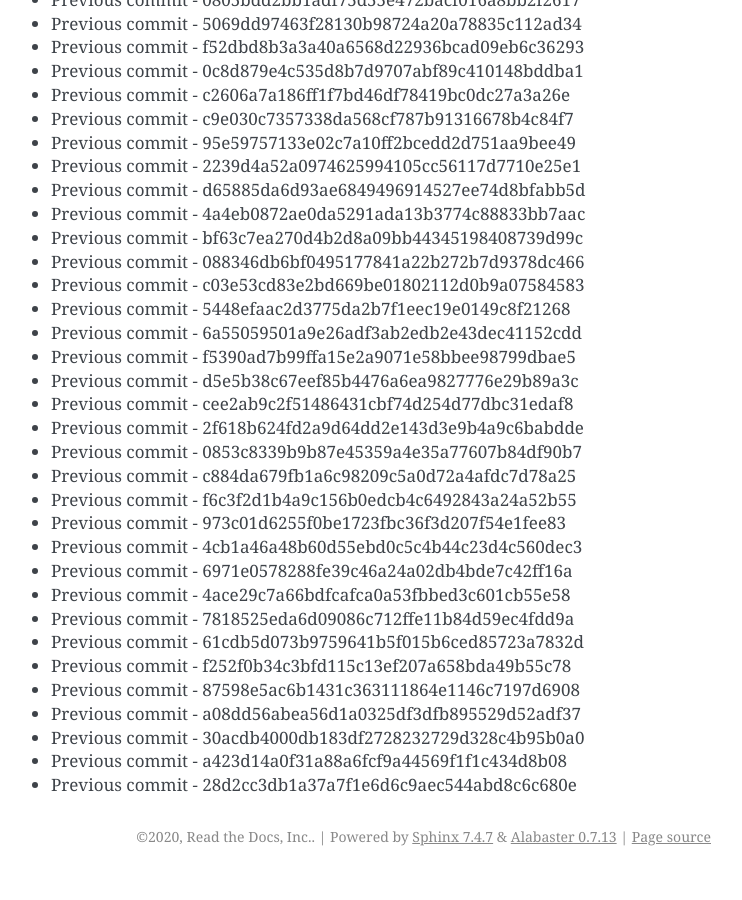
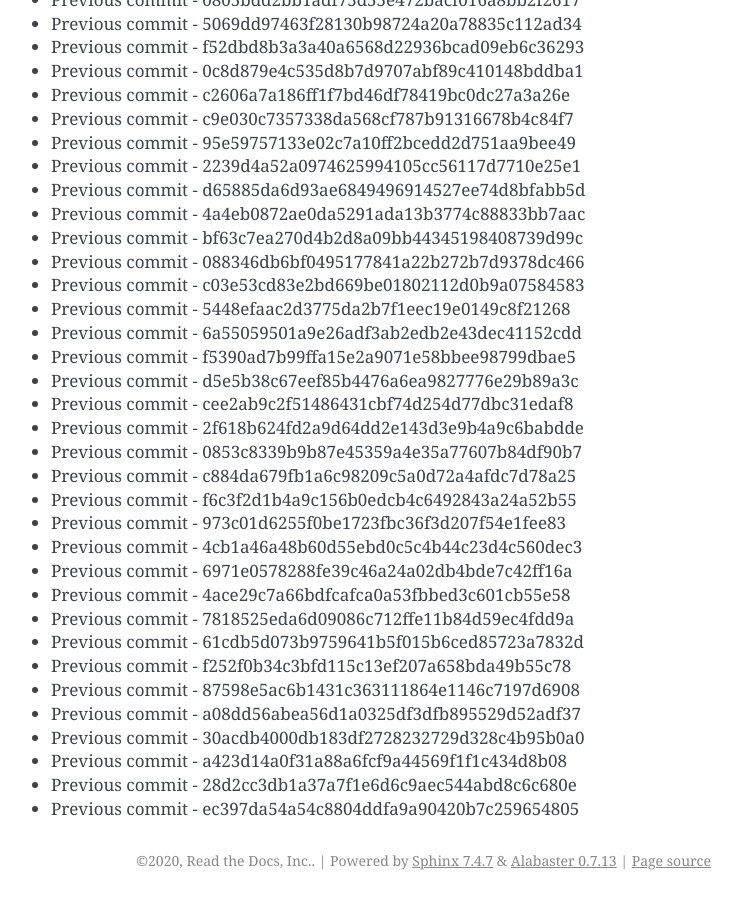
Before and after one commit to readthedocs/rtd-git-stresstest, a Sphinx documentation site: the page built from docs/updates.rst, in a window 1280 px wide and 900 px high, scrolled down 24524 px. Shown: the whole window, without its empty margins (399-1141 px from the left). Built offline with Sphinx 7.4.7, drawn with Linux system fonts in a browser that asks for light colours; before the commit the page ends 25400 px from its top, so only the background shows below that.

Commit message:
Generating commit from previous: ec397da54a54c8804ddfa9a90420b7c259654805

```diff
--- a/docs/updates.rst
+++ b/docs/updates.rst
@@ -1062,3 +1062,4 @@ It can be tested for any performance characteristics.
 * Previous commit - 30acdb4000db183df2728232729d328c4b95b0a0
 * Previous commit - a423d14a0f31a88a6fcf9a44569f1f1c434d8b08
 * Previous commit - 28d2cc3db1a37a7f1e6d6c9aec544abd8c6c680e
+* Previous commit - ec397da54a54c8804ddfa9a90420b7c259654805
```
